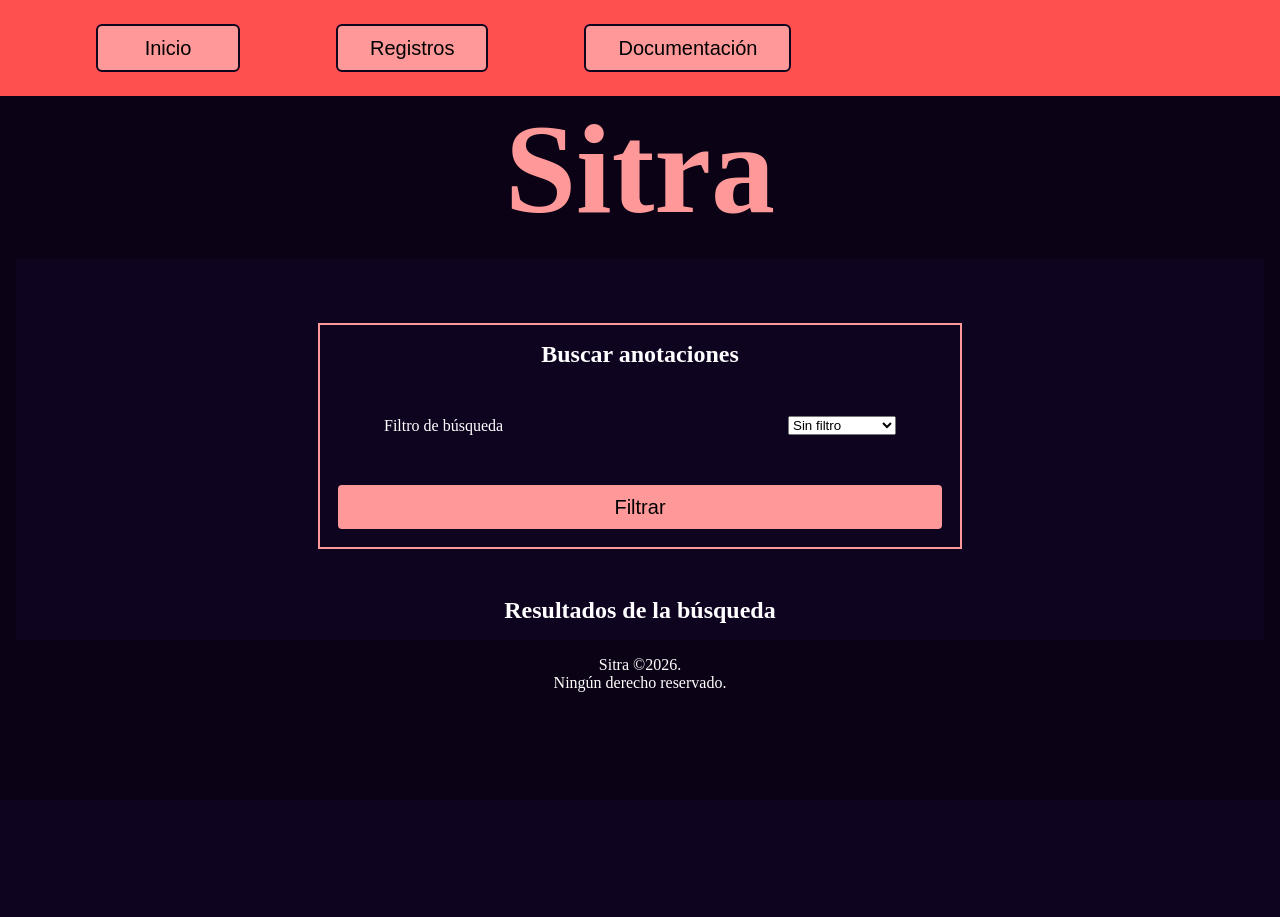
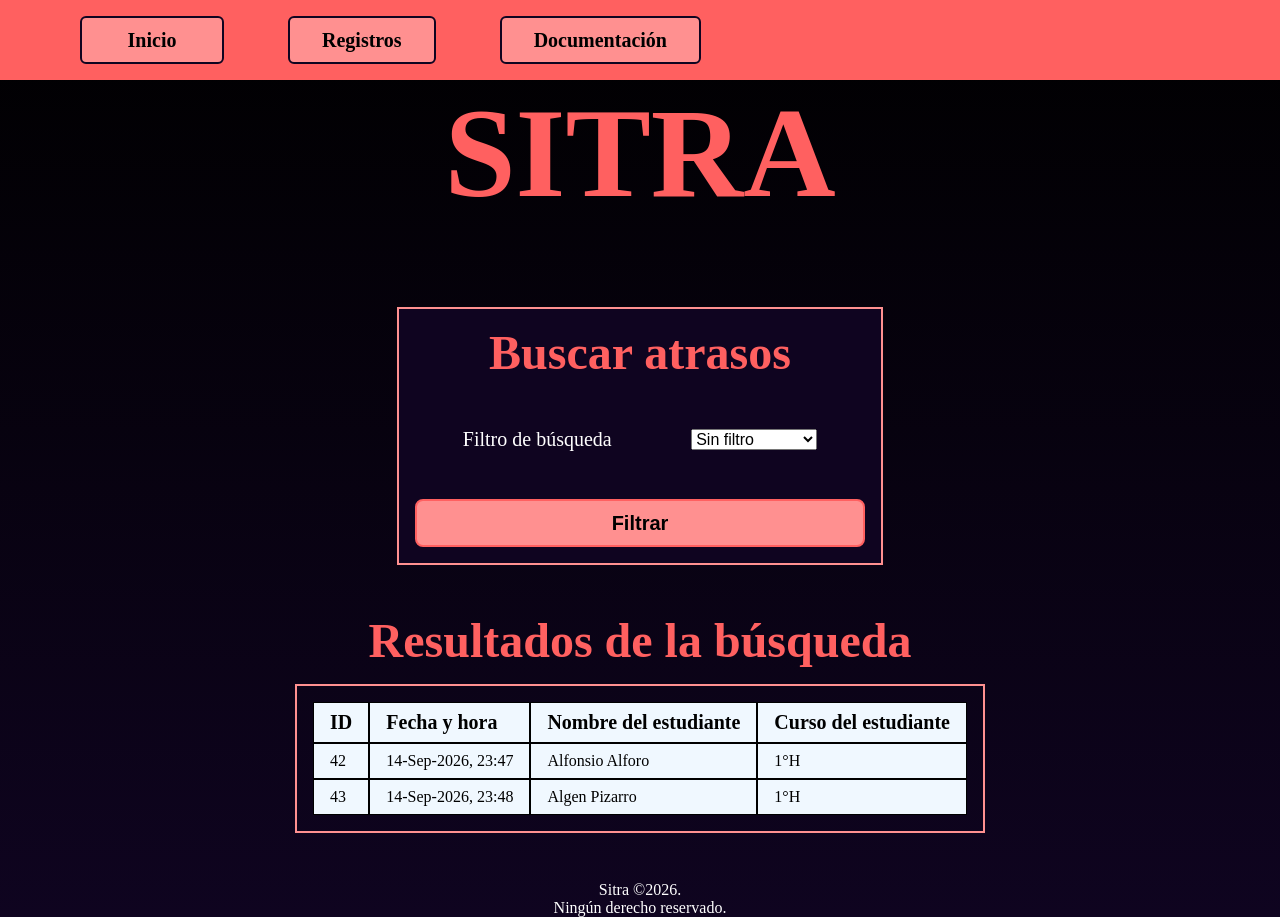
Before and after one commit to alonsoalfaro5091/Sitra, a PHP site: page / in a window 1280 px wide. Before the commit the page ends 692 px from the top, so only its background shows below. Run offline with PHP 8.4, Linux system fonts and the light colour scheme.

Commit message:
El secreto ya terminó

```diff
--- a/website/public/css/common.css
+++ b/website/public/css/common.css
@@ -1,14 +1,20 @@
 :root {
 	--blackberry: #0f0420;
 	--blackerberry: #0b0315;
-	--peach: #ff9999;
-	--strawberry: #ff5050;
+	--peach: #ff9090;
+	--strawberry: #ff6060;
 }
 
-* {margin: 0; padding: 0}
+* {
+	box-sizing: border-box;
+	margin: 0;
+	padding: 0;
+}
 
 body {
-	background-color: var(--blackerberry);
+	min-height: 100vh;
+	/* Visual */
+	background-image: linear-gradient(black, var(--blackberry));
 	color: white;
 }
 
@@ -23,9 +29,9 @@ nav {
 	align-items: center;
 	justify-content: flex-start;
 	/* Structure */
-	gap: 6rem;
-	height: 6rem;
-	padding: 0 6rem;
+	gap: 4rem;
+	height: 5rem;
+	padding: 0 5rem;
 	/* Visual */
 	background-color: var(--strawberry);
 	font-size: 2rem;
@@ -34,8 +40,6 @@ nav {
 main {
 	margin: 1rem;
 	padding: 1rem;
-	/* Visual */
-	background-color: var(--blackberry);
 }
 
 footer {
@@ -44,48 +48,66 @@ footer {
 
 /* Semantic-dependent elements */
 
-button {
+nav > a {
 	/* Structure */
 	border: 2px solid var(--blackberry);
 	box-sizing: border-box;
-	min-height: 3rem;
+	height: 3rem;
 	min-width: 9rem;
 	padding: 0.5rem 2rem;
 	/* Visual */
 	background-color: var(--peach);
 	border-radius: 0.375rem;
+	color: black;
 	cursor: pointer;
 	font-size: 1.25rem;
+	font-weight: bold;
+	line-height: 1.75rem;
 	outline: none;
+	text-align: center;
+	transition: 0.4s;
+}
+
+/* Text elements */
+
+h1, h2 {
+	color: var(--strawberry);
 	text-align: center;
 }
 
-/* TEXT */
+h1 {font-size: 8rem}
 
-h1, h2 {
-	text-align: center;
+h2 {font-size: 3rem}
+
+h3 {font-size: 1.25rem}
+
+label, input {
+    font-size: 1.25rem;
 }
 
-h1 {
-	font-size: 8rem;
+select {
+    font-size: 1rem;
 }
 
-/* FORM */
+/* Other elements */
 
-form {
-	display: flex;
-	flex-direction: column;
+button {
 	/* Structure */
-	border: 2px solid var(--peach);
-	margin: 3rem auto;
-	padding: 1rem;
-	width: 50%;
+	border: 2px solid var(--strawberry);
+	box-sizing: border-box;
+	height: 3rem;
+	padding: 0.5rem 2rem;
 	/* Visual */
+	background-color: var(--peach);
+	border-radius: 0.5rem;
+	cursor: pointer;
+	font-size: 1.25rem;
+	font-weight: bold;
+	outline: none;
+	text-align: center;
+	transition: 0.4s;
 }
 
-form > div {
-	display: flex;
-	align-items: center;
-	justify-content: space-between;
-	padding: 3rem;
+nav > a:hover, button:hover {
+	transform: translateY(0.5rem);
 }
--- /dev/null
+++ b/website/public/css/index.css
@@ -0,0 +1,46 @@
+
+/* FORM */
+
+form {
+	display: flex;
+	flex-direction: column;
+	/* Structure */
+	border: 2px solid var(--peach);
+	margin: 3rem auto;
+	padding: 1rem;
+	width: 40%;
+	/* Visual */
+    background-color: var(--blackberry);
+}
+
+form > div {
+	display: flex;
+	align-items: center;
+	justify-content: space-between;
+    /* Structure */
+	padding: 3rem;
+}
+
+/* ANOTATION TABLE */
+
+#anotation-results {
+    display: grid;
+    align-items: center;
+    justify-content: center;
+    grid-template-columns: repeat(4, max-content);
+    /* Structure */
+    border: 2px solid var(--peach);
+    margin: 1rem auto;
+    padding: 1rem;
+    width: fit-content;
+    /* Visual */
+
+}
+
+#anotation-results > * {
+    border: 1px solid black;
+    padding: 0.5rem 1rem;
+    /* Visual */
+    background-color: aliceblue;
+    color: black;
+}
--- a/website/public/index.php
+++ b/website/public/index.php
@@ -1,3 +1,10 @@
+<?php
+$rows = [
+	[42, '14-Sep-2026, 23:47', 'Alfonsio Alforo', '1°H'],
+	[43, '14-Sep-2026, 23:48', 'Algen Pizarro', '1°H']
+];
+?>
+
 <!DOCTYPE html>
 <html lang="en">
 <head>
@@ -5,22 +12,23 @@
 	<meta name="viewport" content="width=device-width, initial-scale=1.0">
 
 	<link rel="stylesheet" href="css/common.css">
-	<title>Sitra</title>
+	<link rel="stylesheet" href="css/index.css">
+	<title>Sitra - Inicio</title>
 </head>
 <body>
 	<nav>
-		<button>Inicio</button>
-		<button>Registros</button>
-		<button>Documentación</button>
+		<a>Inicio</a>
+		<a>Registros</a>
+		<a>Documentación</a>
 	</nav>
 
 	<header>
-		<h1 style="color: var(--peach)">Sitra</h1>
+		<h1>SITRA</h1>
 	</header>
 
 	<main>
 		<form id="anotation-filter" action="/submit-data" method="POST">
-			<h2>Buscar anotaciones</h2>
+			<h2>Buscar atrasos</h2>
 			<div>
 				<label for="search-filter">Filtro de búsqueda</label>
 				<select name="search-filter" id="search-filter">
@@ -35,11 +43,16 @@
 
 		<h2>Resultados de la búsqueda</h2>
 		<section id="anotation-results">
-			<div id="anotation-id"></div>
-			<div id="anotation-date"></div>
-			<div id="anotation-name"></div>
-			<div id="anotation-class"></div>
-			<div id="anotation-date"></div>
+			<h3>ID</h3>
+			<h3>Fecha y hora</h3>
+			<h3>Nombre del estudiante</h3>
+			<h3>Curso del estudiante</h3>
+			<?php foreach ($rows as $row) { ?>
+			<p> <?= htmlspecialchars($row[0]) ?> </p>
+			<p> <?= htmlspecialchars($row[1]) ?> </p>
+			<p> <?= htmlspecialchars($row[2]) ?> </p>
+			<p> <?= htmlspecialchars($row[3]) ?> </p>
+			<?php } ?>
 		</section>
 	</main>
 
```
Also changed, not shown: website/src/dbcon.php (added, +21 -0 lines), website/src/components.php (added).
